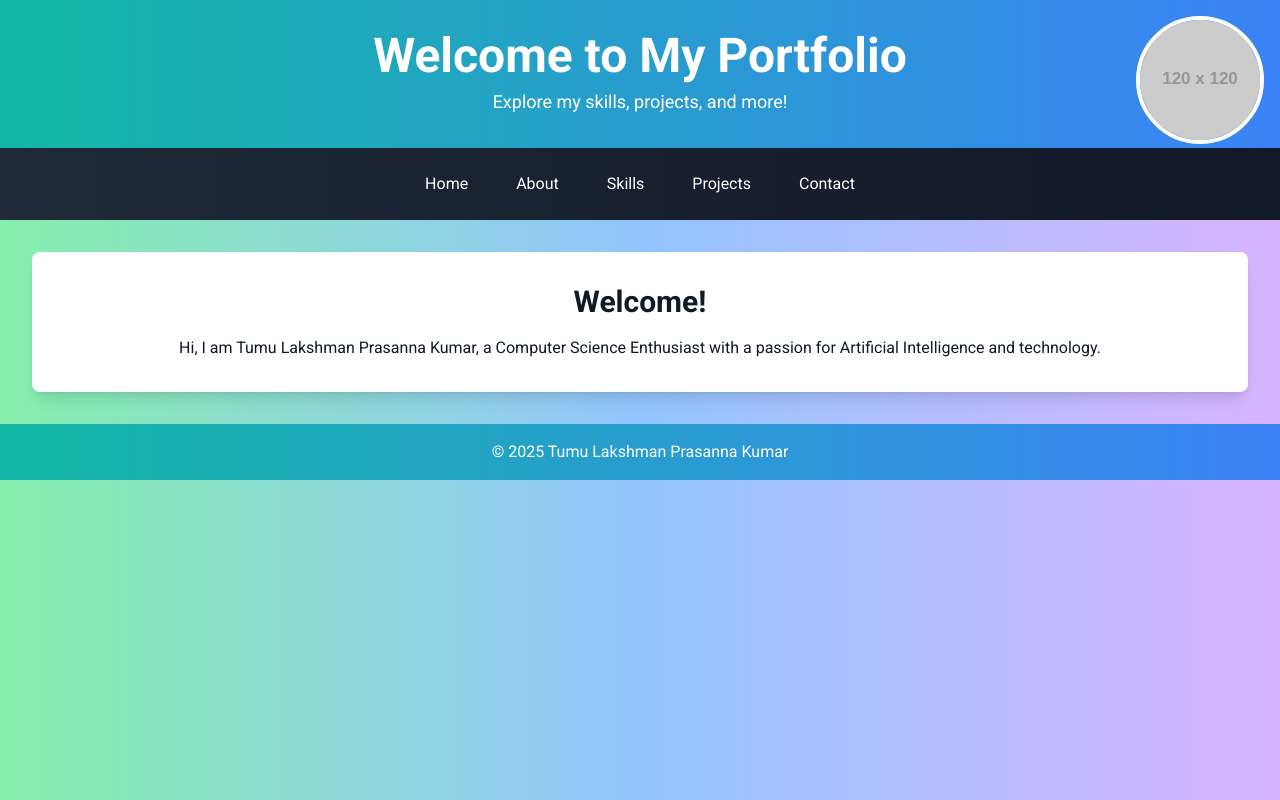
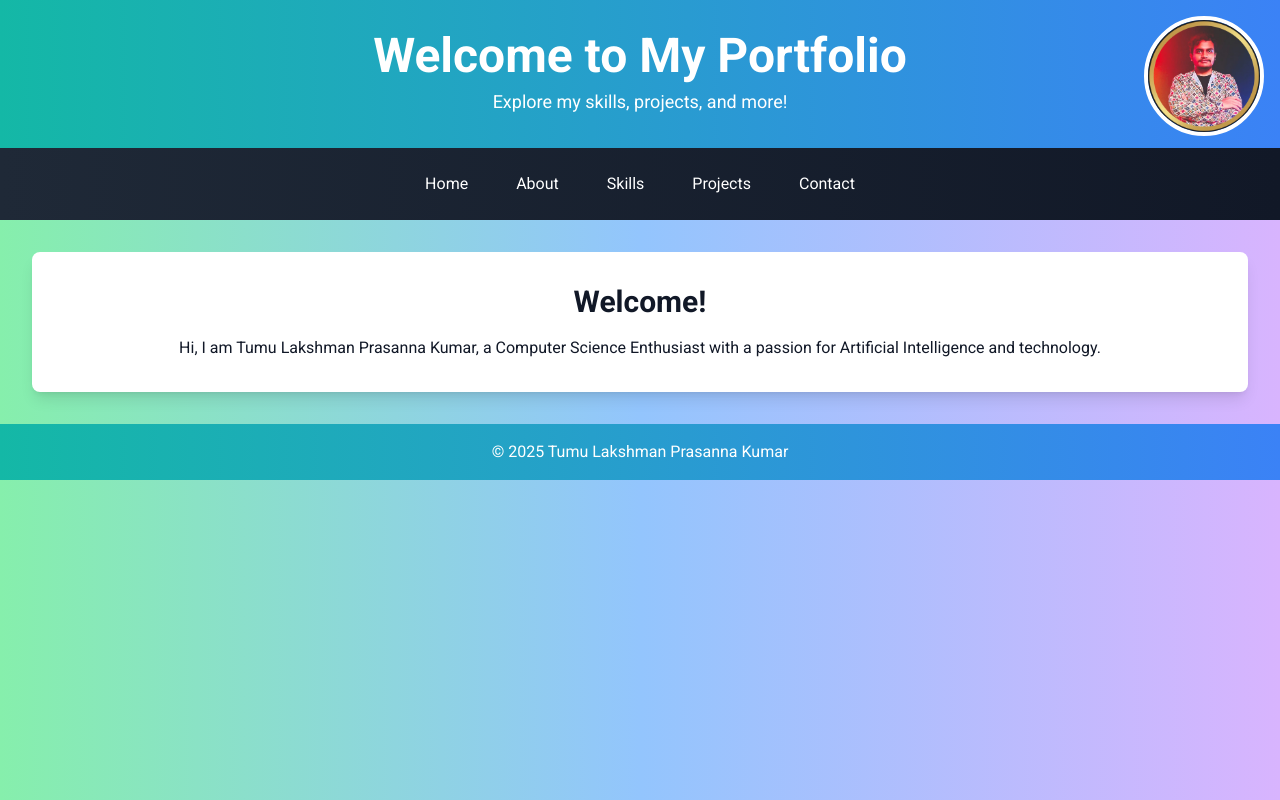
Before and after one commit to lakshman200309/Personal_Portfolio, a plain HTML site: page index.html in a window 1280 px wide. Drawn offline with nearby package versions, Linux system fonts and the light colour scheme; placeholder pictures from the web are drawn by us.

Commit message:
Update index.html

```diff
--- a/index.html
+++ b/index.html
@@ -40,7 +40,8 @@
    <p class="text-lg mt-2">
     Explore my skills, projects, and more!
    </p>
-   <img alt="Portrait of Tumu Lakshman Prasanna Kumar" class="w-30 h-30 rounded-full absolute top-4 right-4 border-4 border-white" src="https://placehold.co/120x120"/>
+   <img alt="img" class="rounded-full absolute top-4 right-4 border-4 border-white"
+     src="personal-photo.jpg" style="max-width: 120px; max-height: 120px;"/>
   </header>
   <nav class="bg-gradient-to-r from-gray-800 to-gray-900 text-white p-4 flex justify-center space-x-4">
    <a class="hover:bg-teal-600 hover:text-white px-4 py-2 rounded transition" href="#" onclick="navigateTo('home')">
```
